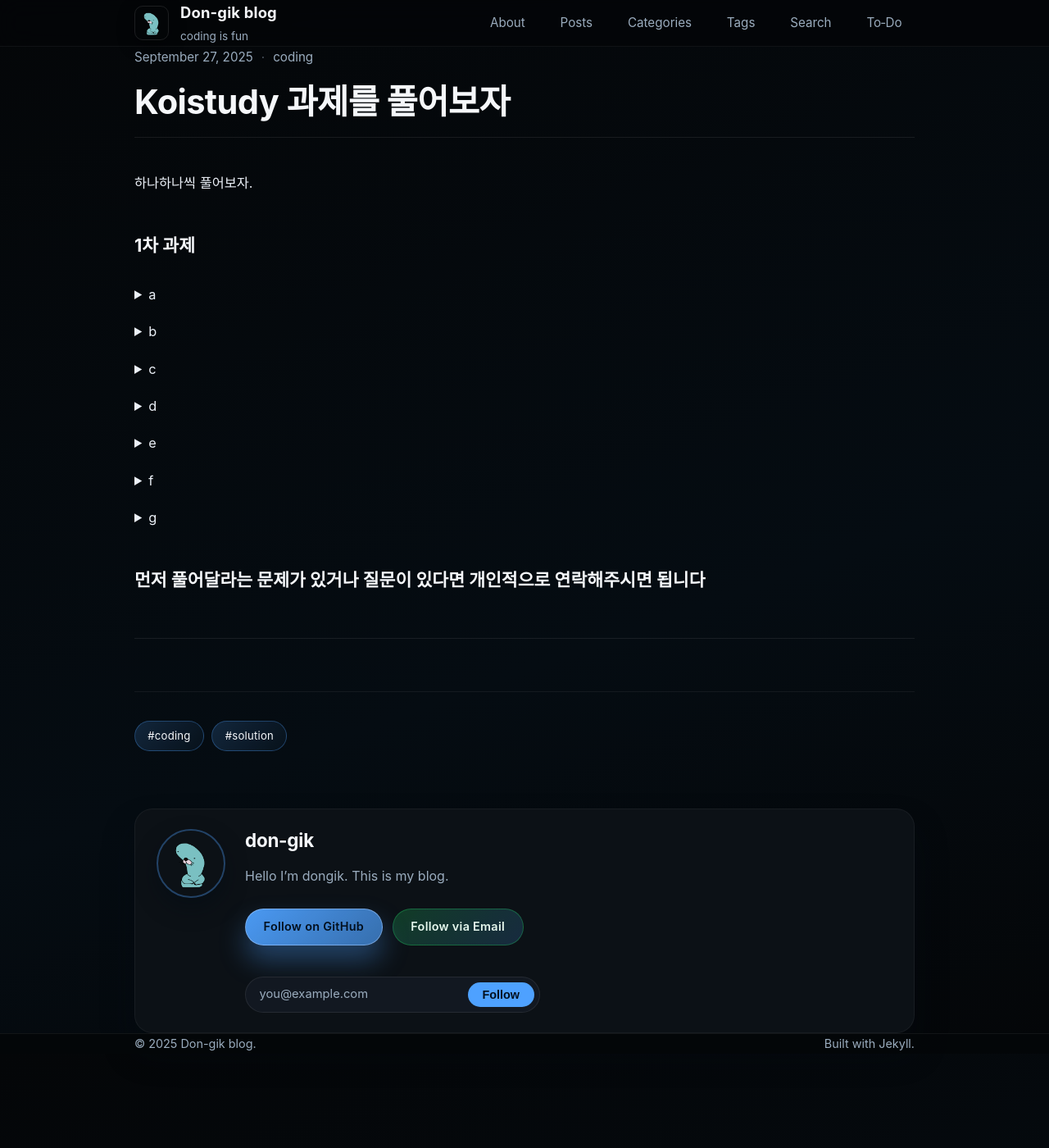
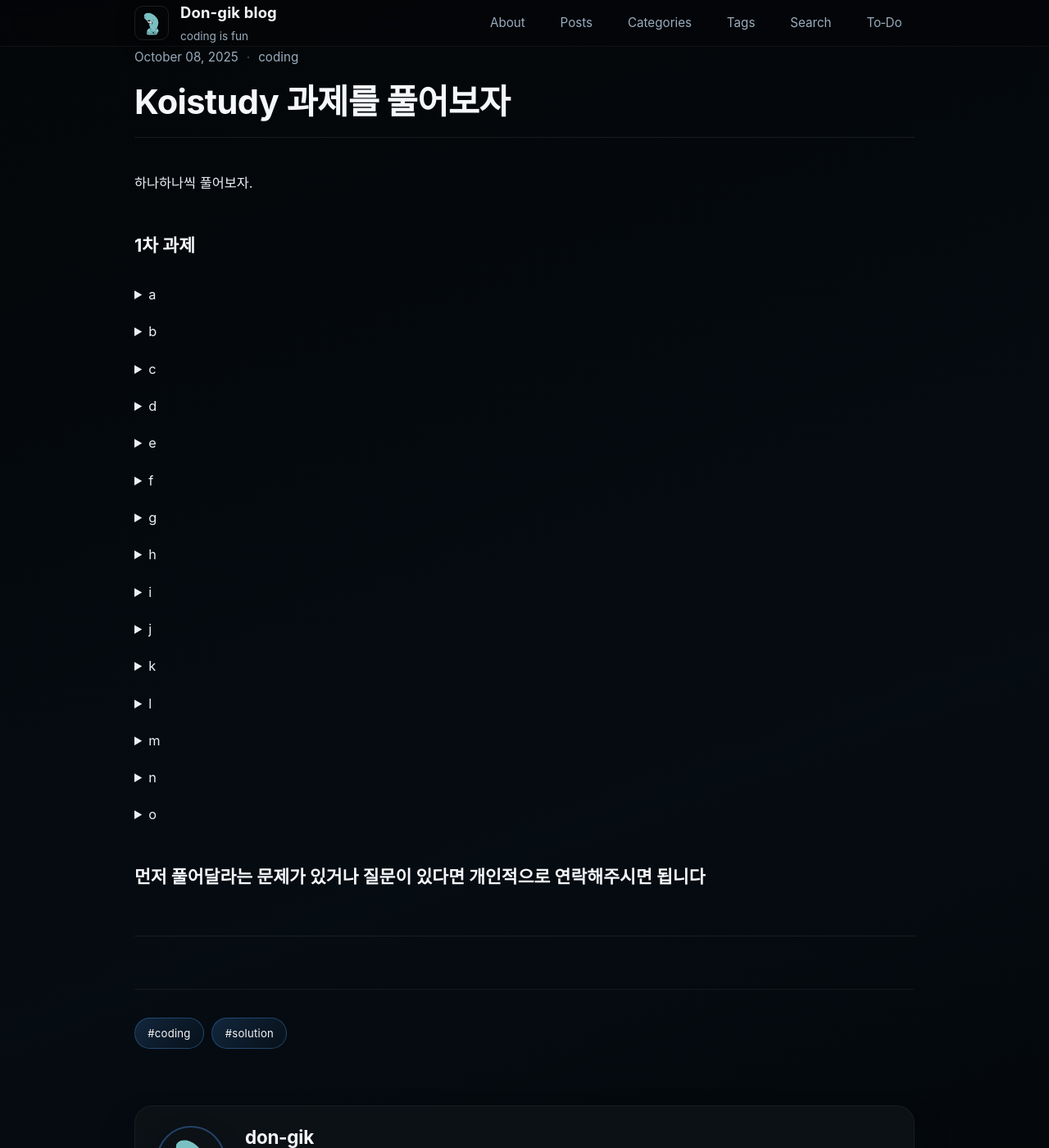
Before and after one commit to don-gik/don-gik.github.io, a Jekyll site: the page built from _posts/2025-10-08-koistudy.md, in a window 1280 px wide and 1400 px high. Shown: the whole window at 82% size. Built offline with Jekyll 4.4.1, drawn with Linux system fonts in a browser that asks for light colours; some of the changed lines change nothing that is shown.

Commit message:
yay koistudy all solve

```diff
--- a/_posts/2025-09-27-koistudy.md
+++ b/_posts/2025-10-08-koistudy.md
@@ -524,5 +524,386 @@ int main() {
 </details>
 
 
+<details class="code-wrap-char">
+	<summary>h</summary>
+{% highlight cpp linenos %}
+#include <bits/stdc++.h>
+
+
+
+using namespace std;
+
+
+const int MAXN = 30;
+
+int n;
+
+
+int main() {
+    ios_base::sync_with_stdio(false);
+    cin.tie(0);
+
+    cin >> n;
+
+    long long sum = 0;
+
+    for(int i=n%2; i<=n; i+=2) {
+        sum += max(1, i * 4);
+    }
+
+    cout << sum;
+
+
+    return 0;
+}
+{% endhighlight %}
+</details>
+
+<details class="code-wrap-char">
+	<summary>i</summary>
+{% highlight cpp linenos %}
+#include <bits/stdc++.h>
+
+
+using namespace std;
+
+
+string s;
+int n;
+
+long long ans;
+
+
+long long pow2(int exp) {
+    long long res = 1;
+    for(int i=0; i<exp; i++) res *= 2;
+    return res;
+}
+
+long long getRes(void) {
+    long long x = 1;
+    long long value = s[s.length() - 1] - '0';
+    long long isPlus = n;
+
+    long long res = 0;
+
+    for(int i=s.length()-2; i>=0; i--) {
+        if(isPlus & 1) res += value, x = 1, value = s[i] - '0';
+        else {
+            x *= 10;
+            value += x * (s[i] - '0');
+        }
+
+        isPlus /= 2;
+    }
+    res += value;
+
+    return res;
+}
+
+int main() {
+    ios_base::sync_with_stdio(false);
+    cin.tie(0);
+
+    cin >> s;
+
+    for(n; n<pow2(s.length() - 1); n++) {
+        ans += getRes();
+    }
+
+    cout << ans;
+
+
+    return 0;
+}
+{% endhighlight %}
+</details>
+
+
+<details class="code-wrap-char">
+	<summary>j</summary>
+{% highlight cpp linenos %}
+#include <bits/stdc++.h>
+
+
+
+using namespace std;
+
+int n, m;
+string s;
+
+
+vector<string> v;
+
+static inline int pcnt(long long x){ return __builtin_popcountll(x); }
+
+string getSub(const string& x, long long mask){
+    string sub; sub.reserve(n - m);
+    for(int i = n; i >= 0; --i)
+        if (mask & (1LL << i)) sub.push_back(x[x.length() - i - 1]);
+    return sub;
+}
+
+int main(){
+    ios::sync_with_stdio(false);
+    cin.tie(nullptr);
+
+    cin >> n >> m >> s;
+    const int keep = n - m;
+
+    const long long total = 1LL << n;
+    for (long long i=total-1; i>=0; i--){
+        if (pcnt(i) != keep) continue;
+        cout << getSub(s, i) << "\n";
+    }
+
+
+
+    return 0;
+}
+{% endhighlight %}
+</details>
+
+
+<details class="code-wrap-char">
+	<summary>k</summary>
+{% highlight cpp linenos %}
+#include <bits/stdc++.h>
+
+
+
+using namespace std;
+
+
+int n;
+int m;
+string s;
+
+
+int getAns(void) {
+    int result = 0;
+    int lastSize = -1;
+
+    for(int i=0; i<s.length(); i++) {
+        if(s[i] == 'O' && i+1 < s.length() && s[i+1] == 'I' && lastSize >= 0) lastSize++, i++;
+        else if(s[i] == 'I') result += max(0, lastSize - n + 1), lastSize = 0;
+        else result += max(0, lastSize - n + 1), lastSize = -1;
+    }
+    result += max(0, lastSize - n + 1);
+
+    return result;
+}
+
+
+int main() {
+    ios_base::sync_with_stdio(false);
+    cin.tie(nullptr);
+
+
+    cin >> n;
+    cin >> m;
+    cin >> s;
+
+
+    cout << getAns();
+
+
+
+    return 0;
+}
+{% endhighlight %}
+</details>
+
+
+<details class="code-wrap-char">
+	<summary>l</summary>
+{% highlight cpp linenos %}
+#include <bits/stdc++.h>
+
+
+
+using namespace std;
+
+
+int n;
+string s;
+
+
+int main() {
+    ios_base::sync_with_stdio(false);
+    cin.tie(nullptr);
+
+    cin >> n;
+    cin >> s;
+
+
+    int ans = 0;
+
+    int running = 0;
+    char lastChar;
+    for(int i=0; i<n; i++) {
+        if(lastChar != s[i]) {
+            ans = max(ans, running);
+            lastChar = s[i];
+            running = 1;
+        }else {
+            running++;
+        }
+    }
+    ans = max(ans, running);
+
+
+    cout << ans;
+
+
+    return 0;
+}
+{% endhighlight %}
+</details>
+
+
+<details class="code-wrap-char">
+	<summary>m</summary>
+{% highlight cpp linenos %}
+#include <bits/stdc++.h>
+
+
+
+using namespace std;
+
+
+int n;
+string s;
+
+string encoded;
+
+
+int main() {
+    ios_base::sync_with_stdio(false);
+    cin.tie(nullptr);
+
+    cin >> n;
+    cin >> s;
+
+
+
+    int running = 0;
+    char lastChar;
+    for(int i=0; i<n; i++) {
+        if(lastChar != s[i]) {
+            if(i != 0) cout << running << lastChar;
+            lastChar = s[i];
+            running = 1;
+        }else {
+            running++;
+        }
+    }
+    cout << running << lastChar;
+
+
+
+    return 0;
+}
+{% endhighlight %}
+</details>
+
+
+<details class="code-wrap-char">
+	<summary>n</summary>
+{% highlight cpp linenos %}
+#include <bits/stdc++.h>
+
+
+
+using namespace std;
+
+
+int n;
+string s;
+
+string encoded;
+
+
+int gcd(int x, int y) {
+    if(x > y) swap(x, y);
+    if(x == 0) return y;
+
+    return gcd(y % x, x);
+}
+
+int main() {
+    ios_base::sync_with_stdio(false);
+    cin.tie(nullptr);
+
+    cin >> n;
+    cin >> s;
+
+
+
+    int running = 0;
+    char lastChar;
+    for(int i=0; i<n; i++) {
+        if(lastChar != s[i]) {
+            if(i != 0) encoded += to_string(running), encoded += lastChar;
+            lastChar = s[i];
+            running = 1;
+        }else {
+            running++;
+        }
+    }
+    encoded += to_string(running), encoded += lastChar;
+
+
+    int g = gcd(encoded.length(), s.length());
+    cout << encoded.length() / g << "/" << s.length() / g;
+
+
+
+    return 0;
+}
+{% endhighlight %}
+</details>
+
+<details class="code-wrap-char">
+	<summary>o</summary>
+{% highlight cpp linenos %}
+#include <bits/stdc++.h>
+
+
+
+using namespace std;
+
+
+string s;
+
+string decoded;
+
+
+int main() {
+    ios_base::sync_with_stdio(false);
+    cin.tie(nullptr);
+
+    cin >> s;
+
+    int last = 0;
+    char lastChar;
+    for(int i=0; i<s.length(); i++) {
+        if(s[i] > '9' || s[i] < '0') {
+            lastChar = s[i];
+            int number = stoi(s.substr(last, i-last));
+            for(int j=0; j<number; j++) decoded += lastChar;
+            last = i + 1;
+        }
+    }
+
+    cout << decoded;
+
+
+
+    return 0;
+}
+{% endhighlight %}
+</details>
+
 
 ### 먼저 풀어달라는 문제가 있거나 질문이 있다면 개인적으로 연락해주시면 됩니다
```
